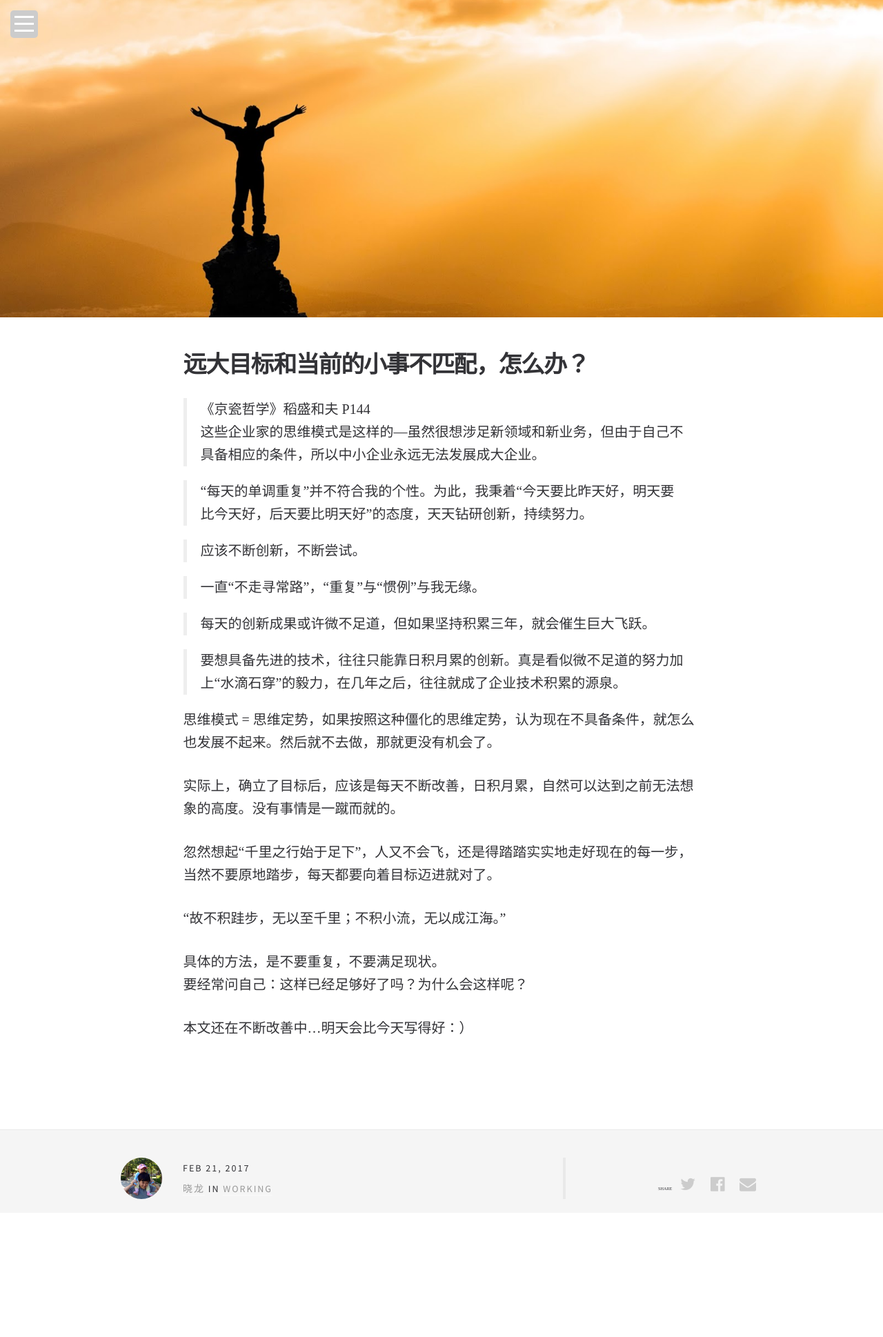
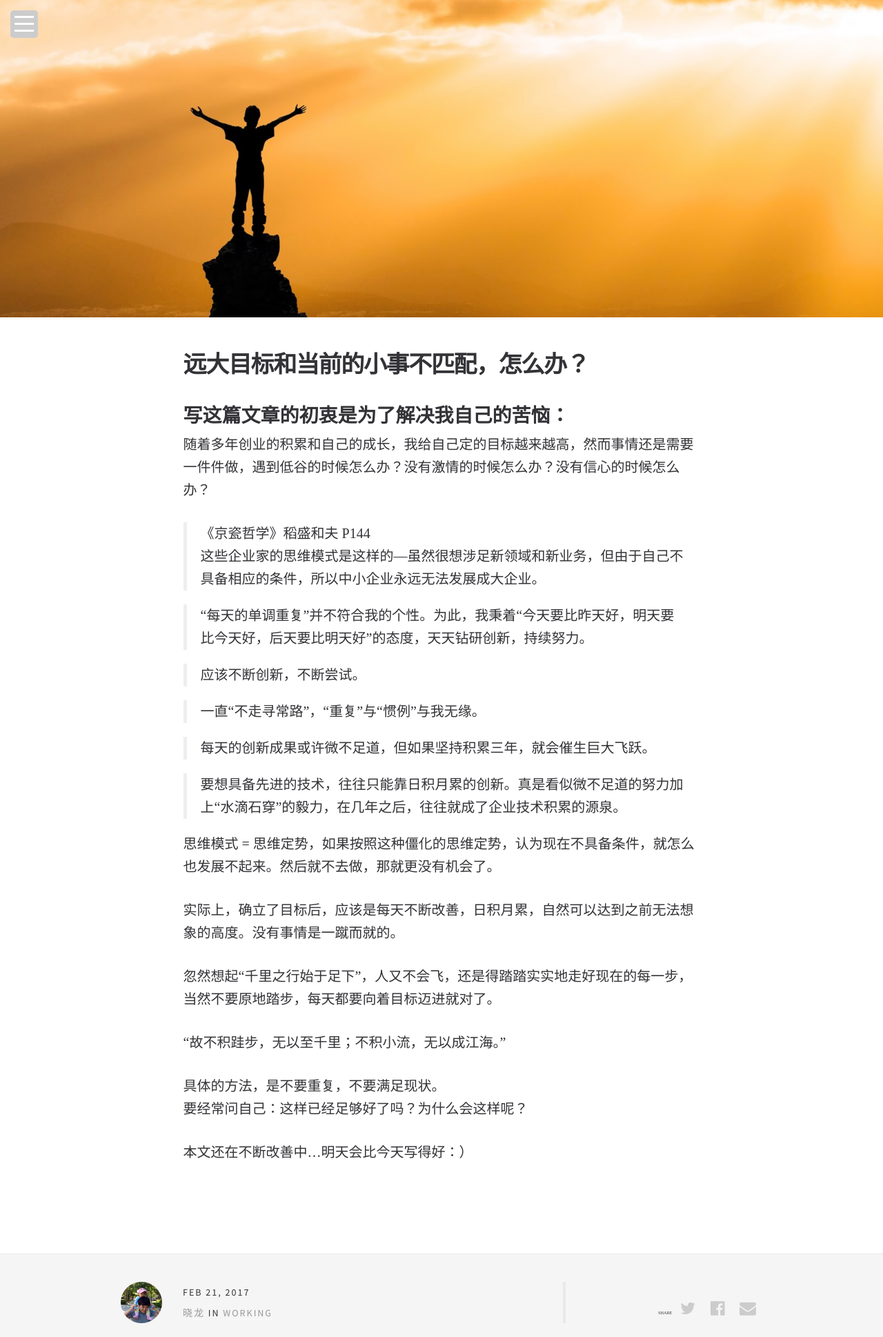
Before and after one commit to zxlive/zxlive.github.com, a Jekyll site: the page built from _posts/2017-02-21-readbook-1.md, in a window 1280 px wide. Shown: the whole page at 69% size. Built offline with Jekyll 4.4.1, drawn with Linux system fonts in a browser that asks for light colours; some web fonts are replaced.

Commit message:
提交文章

```diff
--- a/_posts/2017-02-21-readbook-1.md
+++ b/_posts/2017-02-21-readbook-1.md
@@ -8,6 +8,10 @@ author_url: /author/zxl
 author_avatar: zxl
 feature_image: goal
 ---
+## 写这篇文章的初衷是为了解决我自己的苦恼：
+随着多年创业的积累和自己的成长，我给自己定的目标越来越高，然而事情还是需要一件件做，遇到低谷的时候怎么办？没有激情的时候怎么办？没有信心的时候怎么办？
+
+
 >《京瓷哲学》稻盛和夫 P144
 > 这些企业家的思维模式是这样的---虽然很想涉足新领域和新业务，但由于自己不具备相应的条件，所以中小企业永远无法发展成大企业。
 
@@ -32,4 +36,7 @@ feature_image: goal
    具体的方法，是不要重复，不要满足现状。
    要经常问自己：这样已经足够好了吗？为什么会这样呢？
 
+
+
+
 本文还在不断改善中...明天会比今天写得好：）
```
